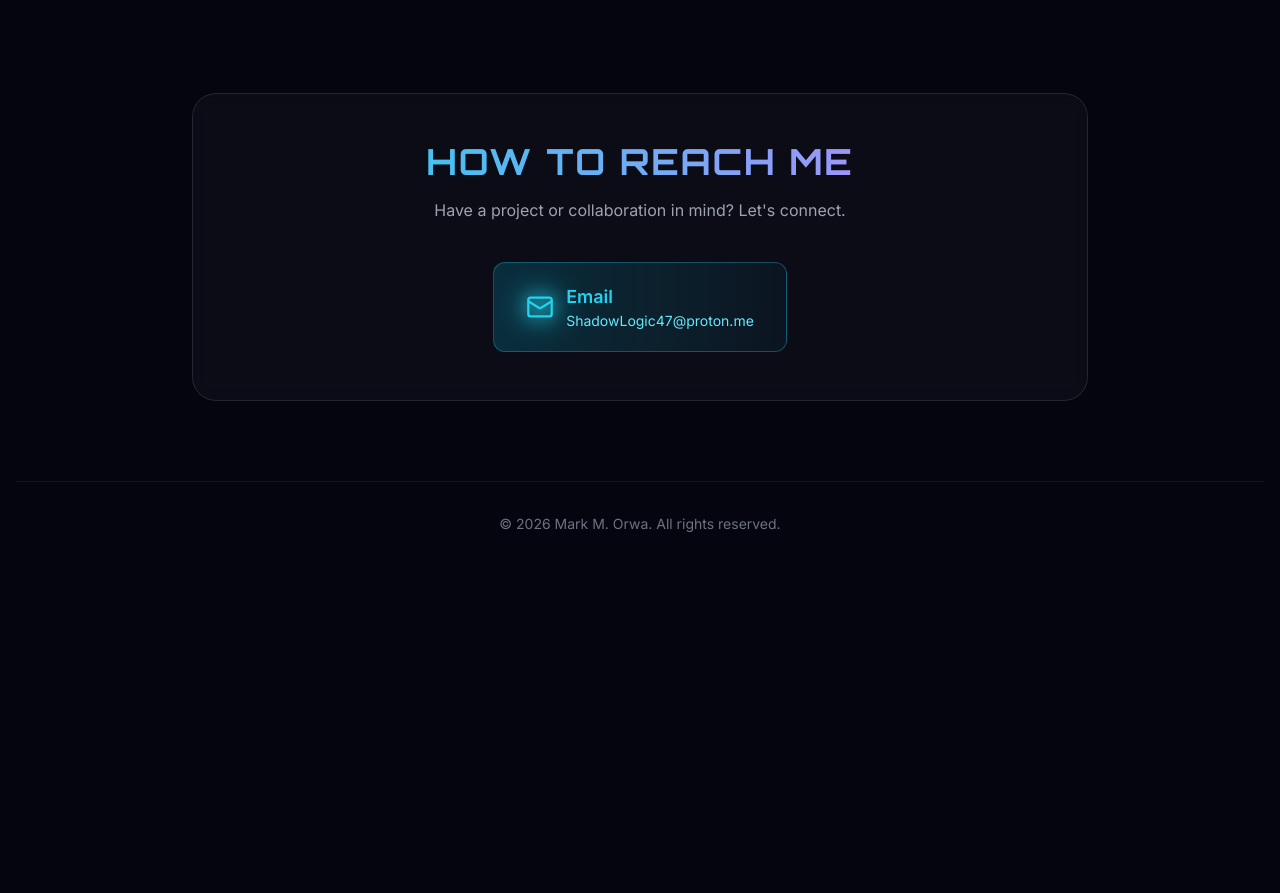
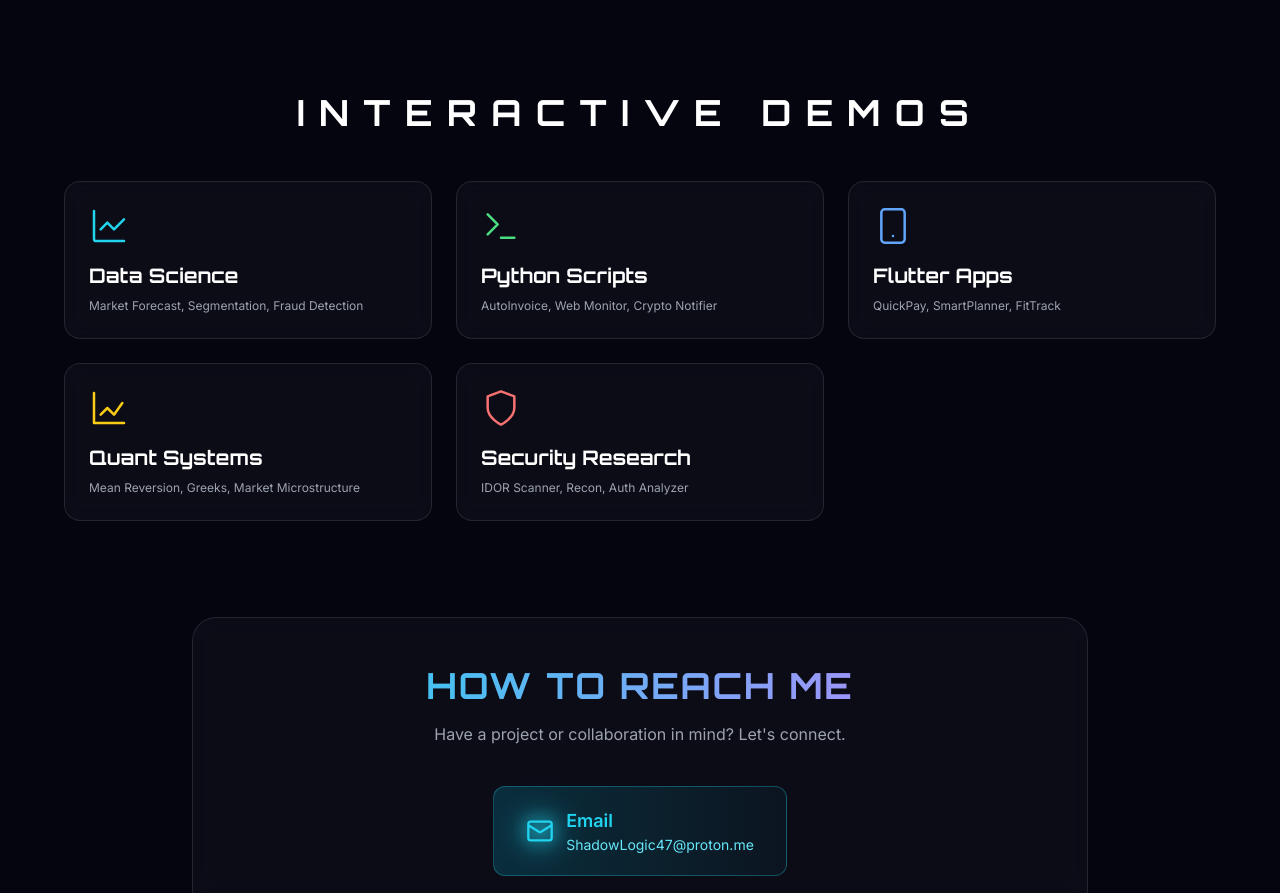
Before and after one commit to Devops-Operator/mark-portfolio, a website built with Vite: page index.html in a window 1280 px wide. Shown: the part 1541-2434 px from the top of the page. Before the commit the page ends 2171 px from the top, so only its background shows below. Built offline with nearby package versions, Linux system fonts and the light colour scheme.

Commit message:
Fix branding, headers, footers, and restore navigation

```diff
--- a/index.html
+++ b/index.html
@@ -256,7 +256,8 @@
               <span class="px-2 py-1 text-xs rounded-full bg-white/5 text-gray-400">Amass</span>
               <span class="px-2 py-1 text-xs rounded-full bg-white/5 text-gray-400">Linux</span>
             </div>
-            <a href="#" class="text-cyan-400 hover:text-cyan-300 text-sm font-semibold inline-flex items-center gap-2">
+            <a href="https://github.com/Devops-Operator/vuln-recon-pipeline"
+              class="text-cyan-400 hover:text-cyan-300 text-sm font-semibold inline-flex items-center gap-2">
               <svg xmlns="http://www.w3.org/2000/svg" width="16" height="16" viewBox="0 0 24 24" fill="none"
                 stroke="currentColor" stroke-width="2">
                 <path
@@ -285,7 +286,8 @@
               <span class="px-2 py-1 text-xs rounded-full bg-white/5 text-gray-400">APIs</span>
               <span class="px-2 py-1 text-xs rounded-full bg-white/5 text-gray-400">Linux</span>
             </div>
-            <a href="#" class="text-cyan-400 hover:text-cyan-300 text-sm font-semibold inline-flex items-center gap-2">
+            <a href="https://github.com/Devops-Operator/bug-bounty-toolkit"
+              class="text-cyan-400 hover:text-cyan-300 text-sm font-semibold inline-flex items-center gap-2">
               <svg xmlns="http://www.w3.org/2000/svg" width="16" height="16" viewBox="0 0 24 24" fill="none"
                 stroke="currentColor" stroke-width="2">
                 <path
@@ -314,7 +316,8 @@
               <span class="px-2 py-1 text-xs rounded-full bg-white/5 text-gray-400">NumPy</span>
               <span class="px-2 py-1 text-xs rounded-full bg-white/5 text-gray-400">Matplotlib</span>
             </div>
-            <a href="#" class="text-cyan-400 hover:text-cyan-300 text-sm font-semibold inline-flex items-center gap-2">
+            <a href="https://github.com/Devops-Operator/quant-strategy-sim"
+              class="text-cyan-400 hover:text-cyan-300 text-sm font-semibold inline-flex items-center gap-2">
               <svg xmlns="http://www.w3.org/2000/svg" width="16" height="16" viewBox="0 0 24 24" fill="none"
                 stroke="currentColor" stroke-width="2">
                 <path
@@ -342,7 +345,8 @@
               <span class="px-2 py-1 text-xs rounded-full bg-white/5 text-gray-400">Pandas</span>
               <span class="px-2 py-1 text-xs rounded-full bg-white/5 text-gray-400">SQL</span>
             </div>
-            <a href="#" class="text-cyan-400 hover:text-cyan-300 text-sm font-semibold inline-flex items-center gap-2">
+            <a href="https://github.com/Devops-Operator/data-processing-pipeline"
+              class="text-cyan-400 hover:text-cyan-300 text-sm font-semibold inline-flex items-center gap-2">
               <svg xmlns="http://www.w3.org/2000/svg" width="16" height="16" viewBox="0 0 24 24" fill="none"
                 stroke="currentColor" stroke-width="2">
                 <path
@@ -370,7 +374,8 @@
               <span class="px-2 py-1 text-xs rounded-full bg-white/5 text-gray-400">Bash</span>
               <span class="px-2 py-1 text-xs rounded-full bg-white/5 text-gray-400">HTTP tooling</span>
             </div>
-            <a href="#" class="text-cyan-400 hover:text-cyan-300 text-sm font-semibold inline-flex items-center gap-2">
+            <a href="https://github.com/Devops-Operator/sec-testing-scripts"
+              class="text-cyan-400 hover:text-cyan-300 text-sm font-semibold inline-flex items-center gap-2">
               <svg xmlns="http://www.w3.org/2000/svg" width="16" height="16" viewBox="0 0 24 24" fill="none"
                 stroke="currentColor" stroke-width="2">
                 <path
@@ -382,6 +387,78 @@
             </a>
           </div>
 
+        </div>
+      </section>
+
+      <section class="w-full max-w-6xl mb-24">
+        <h2 class="text-3xl md:text-4xl font-bold mb-12 text-center tracking-[0.4em] text-white uppercase">
+          Interactive Demos
+        </h2>
+        <div class="grid grid-cols-1 sm:grid-cols-2 lg:grid-cols-3 gap-6">
+          <!-- Data Science -->
+          <a href="./skills/data-science.html"
+            class="glass-card p-6 rounded-2xl group cursor-pointer relative overflow-hidden">
+            <div class="text-cyan-400 mb-4 group-hover:scale-110 transition-transform duration-300">
+              <svg xmlns="http://www.w3.org/2000/svg" width="40" height="40" viewBox="0 0 24 24" fill="none"
+                stroke="currentColor" stroke-width="1.5" stroke-linecap="round" stroke-linejoin="round">
+                <path d="M21 21H4.6c-.56 0-.84 0-1.05-.11a1 1 0 0 1-.44-.44C3 20.24 3 19.96 3 19.4V3"></path>
+                <path d="m7 14 4-4 4 4 6-6"></path>
+              </svg>
+            </div>
+            <h3 class="text-xl font-bold mb-2 text-white group-hover:text-cyan-400">Data Science</h3>
+            <p class="text-gray-400 text-xs">Market Forecast, Segmentation, Fraud Detection</p>
+          </a>
+          <!-- Python Automation -->
+          <a href="./skills/python-automation.html"
+            class="glass-card p-6 rounded-2xl group cursor-pointer relative overflow-hidden">
+            <div class="text-green-400 mb-4 group-hover:scale-110 transition-transform duration-300">
+              <svg xmlns="http://www.w3.org/2000/svg" width="40" height="40" viewBox="0 0 24 24" fill="none"
+                stroke="currentColor" stroke-width="1.5" stroke-linecap="round" stroke-linejoin="round">
+                <polyline points="4 17 10 11 4 5"></polyline>
+                <line x1="12" y1="19" x2="20" y2="19"></line>
+              </svg>
+            </div>
+            <h3 class="text-xl font-bold mb-2 text-white group-hover:text-green-400">Python Scripts</h3>
+            <p class="text-gray-400 text-xs">AutoInvoice, Web Monitor, Crypto Notifier</p>
+          </a>
+          <!-- Flutter Apps -->
+          <a href="./skills/flutter-apps.html"
+            class="glass-card p-6 rounded-2xl group cursor-pointer relative overflow-hidden">
+            <div class="text-blue-400 mb-4 group-hover:scale-110 transition-transform duration-300">
+              <svg xmlns="http://www.w3.org/2000/svg" width="40" height="40" viewBox="0 0 24 24" fill="none"
+                stroke="currentColor" stroke-width="1.5" stroke-linecap="round" stroke-linejoin="round">
+                <rect x="5" y="2" width="14" height="20" rx="2" ry="2"></rect>
+                <line x1="12" y1="18" x2="12.01" y2="18"></line>
+              </svg>
+            </div>
+            <h3 class="text-xl font-bold mb-2 text-white group-hover:text-blue-400">Flutter Apps</h3>
+            <p class="text-gray-400 text-xs">QuickPay, SmartPlanner, FitTrack</p>
+          </a>
+          <!-- Quant Systems -->
+          <a href="./skills/quant-dev.html"
+            class="glass-card p-6 rounded-2xl group cursor-pointer relative overflow-hidden">
+            <div class="text-yellow-400 mb-4 group-hover:scale-110 transition-transform duration-300">
+              <svg xmlns="http://www.w3.org/2000/svg" width="40" height="40" viewBox="0 0 24 24" fill="none"
+                stroke="currentColor" stroke-width="1.5" stroke-linecap="round" stroke-linejoin="round">
+                <path d="M3 3v18h18"></path>
+                <path d="M7 16l4-4 4 4 5-7"></path>
+              </svg>
+            </div>
+            <h3 class="text-xl font-bold mb-2 text-white group-hover:text-yellow-400">Quant Systems</h3>
+            <p class="text-gray-400 text-xs">Mean Reversion, Greeks, Market Microstructure</p>
+          </a>
+          <!-- Security Research -->
+          <a href="./skills/security-research.html"
+            class="glass-card p-6 rounded-2xl group cursor-pointer relative overflow-hidden">
+            <div class="text-red-400 mb-4 group-hover:scale-110 transition-transform duration-300">
+              <svg xmlns="http://www.w3.org/2000/svg" width="40" height="40" viewBox="0 0 24 24" fill="none"
+                stroke="currentColor" stroke-width="1.5" stroke-linecap="round" stroke-linejoin="round">
+                <path d="M12 22s8-4 8-10V5l-8-3-8 3v7c0 6 8 10 8 10z"></path>
+              </svg>
+            </div>
+            <h3 class="text-xl font-bold mb-2 text-white group-hover:text-red-400">Security Research</h3>
+            <p class="text-gray-400 text-xs">IDOR Scanner, Recon, Auth Analyzer</p>
+          </a>
         </div>
       </section>
 
```
Also changed, not shown: projects/crypto-analyzer/index.html (+1 -1 lines), projects/mean-reversion-bot/index.html (+1 -1 lines), projects/options-greeks/index.html (+1 -1 lines), skills/data-science.html (+5 -2 lines), skills/flutter-apps.html (+5 -2 lines), skills/python-automation.html (+5 -2 lines), skills/quant-dev.html (+10 -10 lines), skills/security-research.html (+5 -2 lines).
